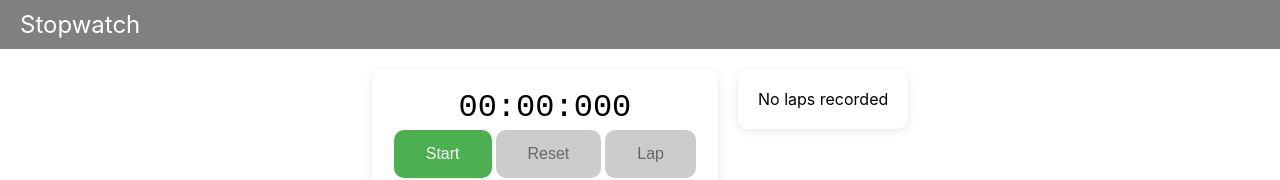
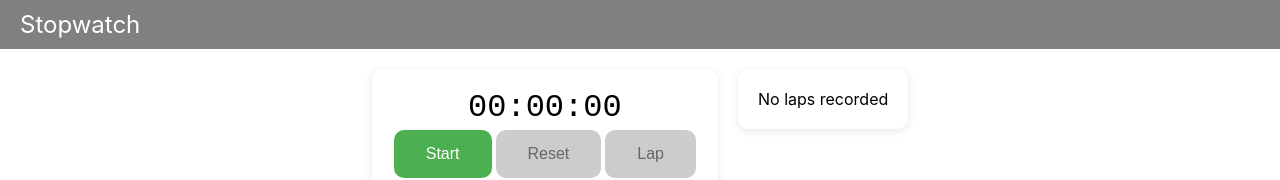
Before and after one commit to RoGer2856/react-stopwatch, a React (Create React App) app: page / in a window 1280 px wide. Shown: the top 180 px of the page. Built offline with nearby package versions, Linux system fonts and the light colour scheme.

Commit message:
feat: milliseconds are shown only for two decimals

```diff
--- a/src/TimeComponents.ts
+++ b/src/TimeComponents.ts
@@ -10,7 +10,8 @@ export class TimeComponents {
 	}
 
 	toString(): string {
-		return `${String(this.minutes).padStart(2, '0')}:${String(this.secondsInTheMinute).padStart(2, '0')}:${String(this.millisInTheSecond).padStart(3, '0')}`;
+		const millis = Math.floor(this.millisInTheSecond / 10);
+		return `${String(this.minutes).padStart(2, '0')}:${String(this.secondsInTheMinute).padStart(2, '0')}:${String(millis).padStart(2, '0')}`;
 	}
 }
 
```
Also changed, not shown: 2 other files (tests, documents, lock files or other folders).
